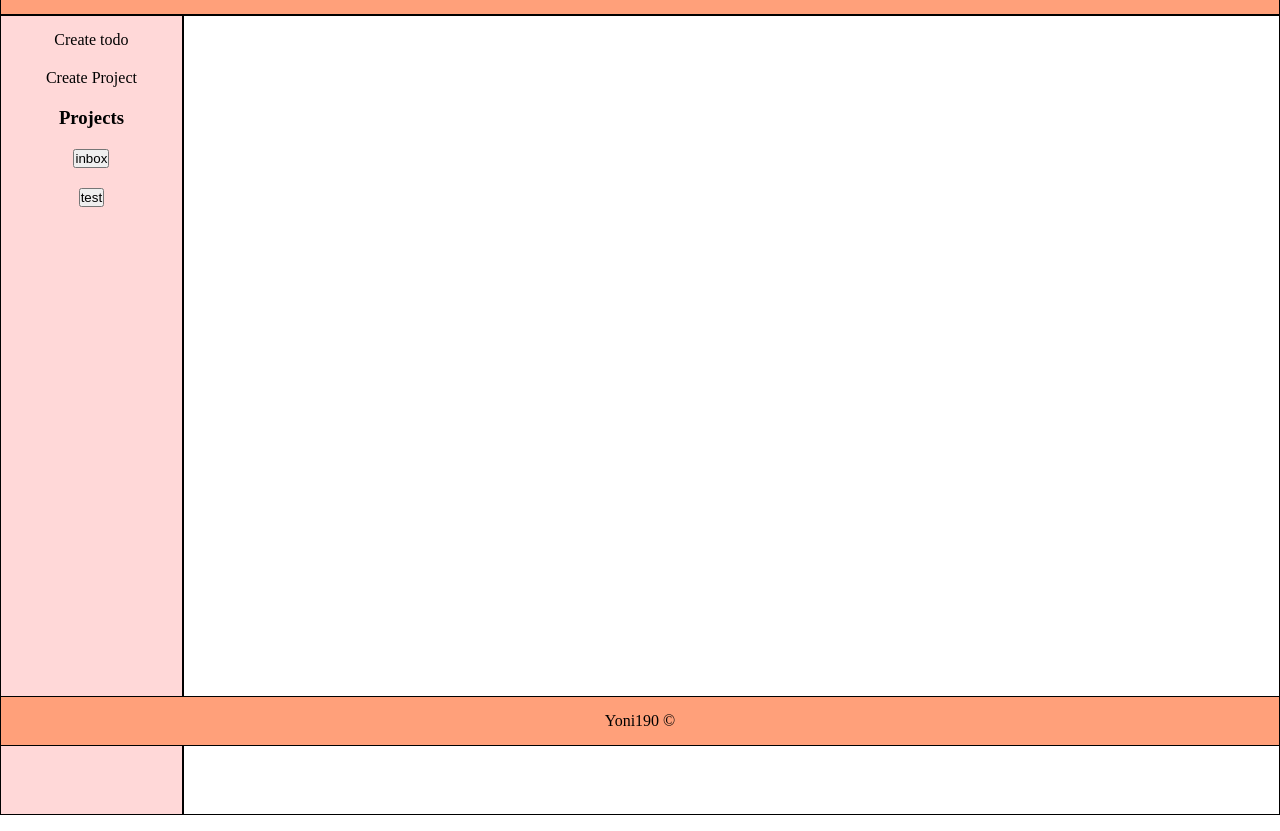
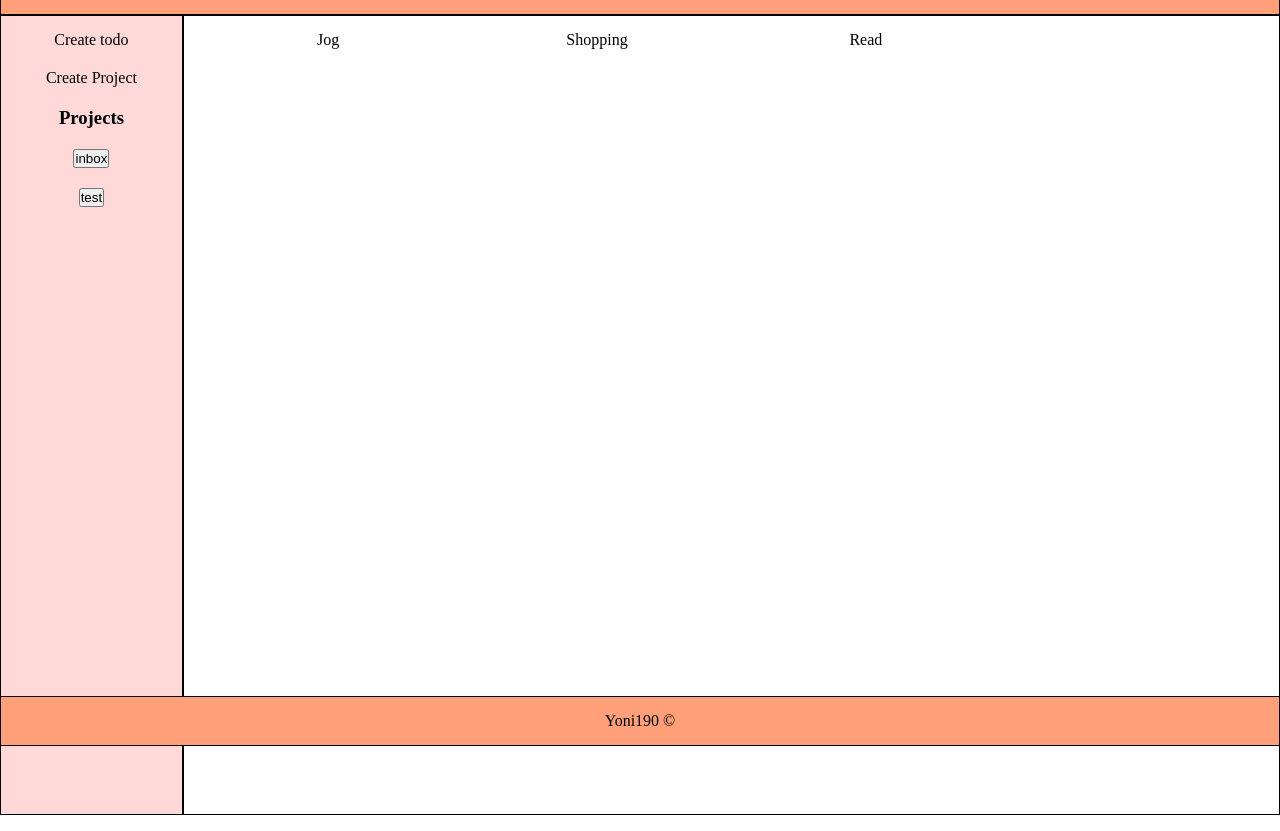
Before and after one commit to Yoni190/todo-list, a website built with webpack: page src/template.html in a window 1280 px wide. Both pictures are taken after a click on the button "inbox". Shown: the part 54-885 px from the top of the page. Built offline with nearby package versions, Linux system fonts and the light colour scheme.

Commit message:
Display lists of a project when clicked on a project

```diff
--- a/src/display.js
+++ b/src/display.js
@@ -1,12 +1,11 @@
 import {projects} from "./index.js"
 
 const display = (()=>{
-    const container = document.querySelector('#projects');
+    const lists = document.querySelector('#lists');
     const nav = document.querySelector('ul');
 
     for(let i = 0; i < Object.keys(projects).length; i++){
-        const card = document.createElement('div');
-        card.className = 'cards';
+
 
         // const projectTitle = projects[i].name;
         // card.innerHTML = projectTitle;
@@ -18,7 +17,14 @@ const display = (()=>{
         projectTab.innerHTML = Object.values(projects)[i].name;
 
         projectTab.addEventListener('click', ()=>{
-
+            const project = projects[projectTab.innerHTML];
+            lists.textContent = '';
+            project.lists.forEach((list)=>{
+                const card = document.createElement('div');
+                card.className = 'card';
+                card.innerHTML = list.title;
+                lists.appendChild(card);
+            })
         })
 
         projectList.appendChild(projectTab);
--- a/src/index.js
+++ b/src/index.js
@@ -45,4 +45,4 @@ inbox.addList(list1)
 inbox.addList(list2)
 inbox.addList(list3)
 
-inbox.displayLists()
+test.addList(list3)
--- a/src/style.css
+++ b/src/style.css
@@ -12,7 +12,7 @@ a{
     color: black;
 }
 
-header, footer, #sidebar, #projects, .cards {
+header, footer, #sidebar, #lists, .cards {
     border: 1px solid black;
     padding: 15px;
 }
@@ -49,13 +49,13 @@ footer {
     text-align: center;
 }
 
-#projects {
+#lists {
     display: grid;
     grid-template-columns: repeat(4, 1fr);
     gap: 10px;
 }
 
-.cards {
+.card {
     text-align: center;
     border-radius: 20px;
 }
--- a/src/template.html
+++ b/src/template.html
@@ -16,7 +16,7 @@
                 <li><h3>Projects</h3></li>
             </ul>
         </div>
-        <div id="projects"></div>
+        <div id="lists"></div>
     </main>
     <footer>Yoni190 &#169</footer>
 </body>
```
